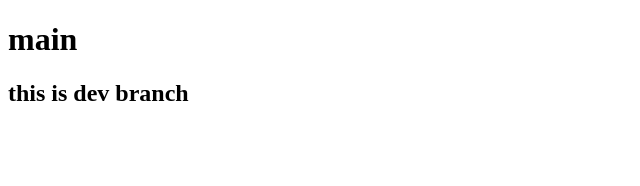
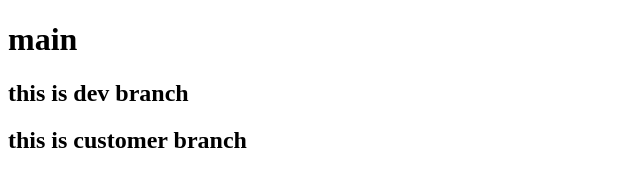
Before and after one commit to Praneethgeethanjana/test-2, a plain HTML site: page index.html in a window 1280 px wide. Shown: the whole page, without its empty margins (0-640 px from the left). Drawn offline with Linux system fonts and the light colour scheme.

Commit message:
customer

```diff
--- a/index.html
+++ b/index.html
@@ -9,6 +9,7 @@
 <body>
     <h1>main</h1>
     <h2>this is dev branch</h2>
+    <h2>this is customer branch</h2>
 
 </body>
 </html>
```
